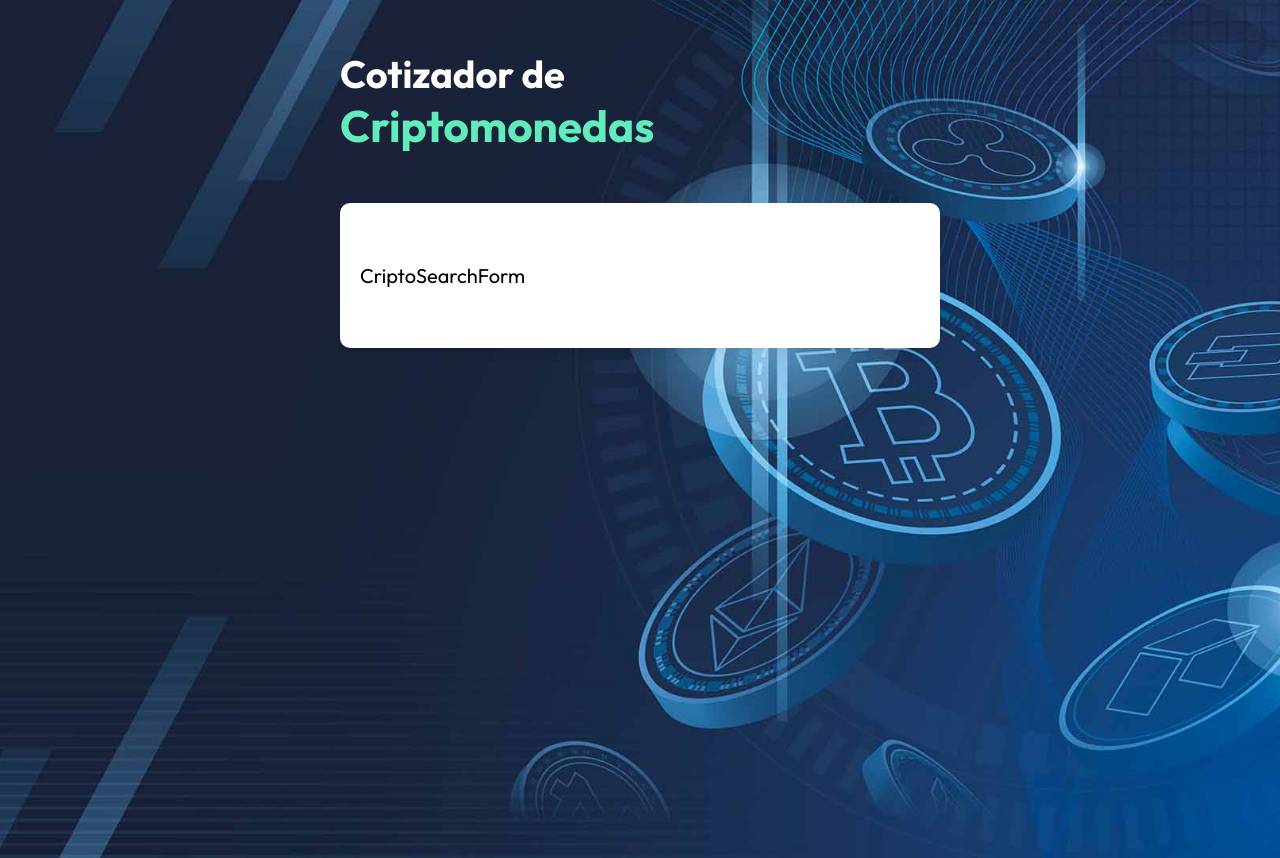
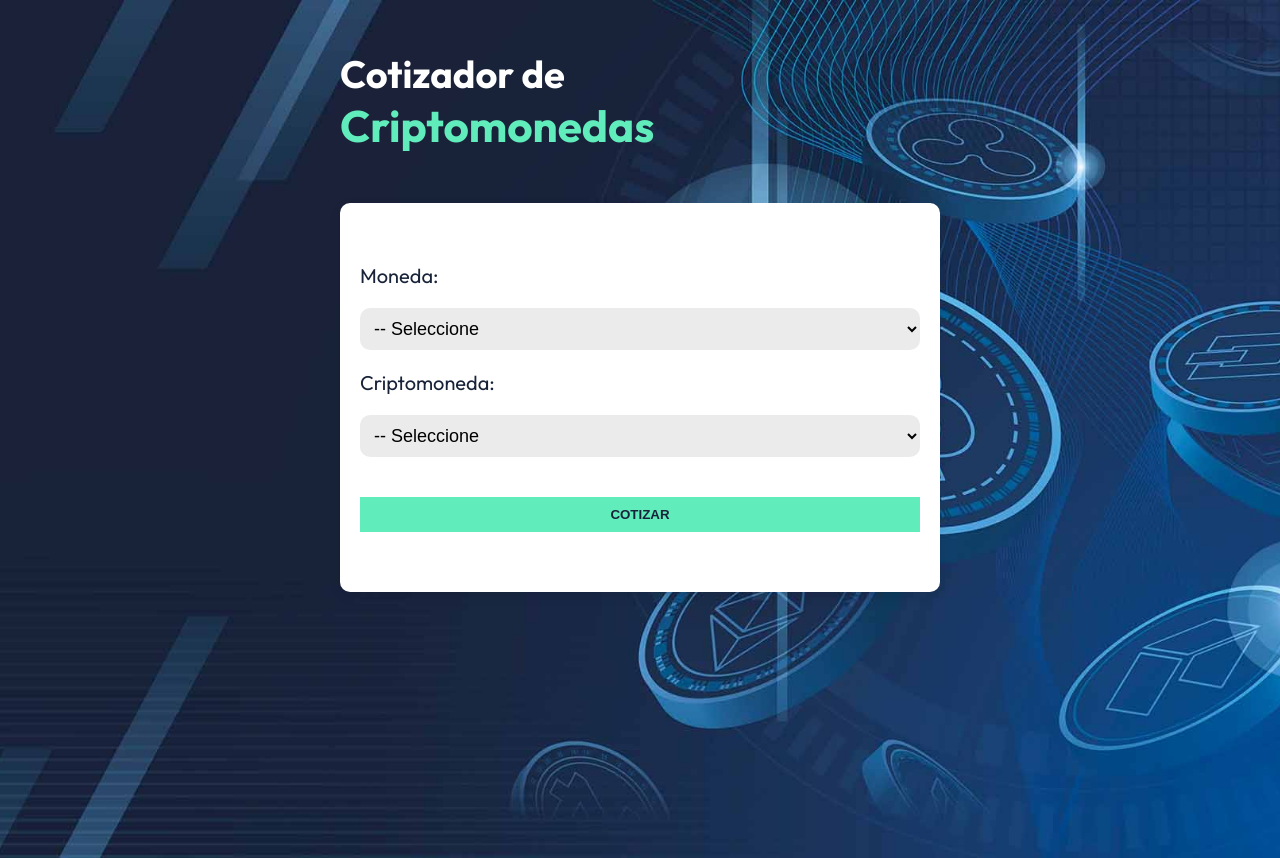
Before and after one commit to Jose-Jaime-Castaneda/cotizador-critptomoneda, a React (Vite) app: page / in a window 1280 px wide. Built offline with nearby package versions, Linux system fonts and the light colour scheme.

Commit message:
Adding styles to the form

```diff
--- a/src/components/CriptoSearchForm.tsx
+++ b/src/components/CriptoSearchForm.tsx
@@ -1,7 +1,21 @@
 export default function CriptoSearchForm() {
     return (
-        <div>
-            CriptoSearchForm
-        </div>
+        <form className="form">
+            <div className="field">
+                <label htmlFor="currency">Moneda:</label>
+                <select name="currency" id="currency">
+                    <option value="">-- Seleccione</option>
+                </select>
+            </div>
+
+            <div className="field">
+                <label htmlFor="criptoCurrency">Criptomoneda:</label>
+                <select name="criptoCurrency" id="criptoCurrency">
+                    <option value="">-- Seleccione</option>
+                </select>
+            </div>
+
+            <input type="submit" value="Cotizar" />
+        </form>
     );
 };
--- a/src/index.css
+++ b/src/index.css
@@ -1,6 +1,6 @@
 :root {
     --white: #fff;
-    --primaty: #61ecbc;
+    --primary: #61ecbc;
     --black: #182339;
 }
 
@@ -33,7 +33,7 @@
 
 .app-title span {
     display: block;
-    color: var(--primaty);
+    color: var(--primary);
     font-size: 4.4rem;
 }
 
@@ -44,3 +44,38 @@
     border-radius: 1rem;
     box-shadow: rgba(0, 0, 0, 0.1) 0px 4px 12px;
 }
+
+.form,
+.field {
+    display: flex;
+    flex-direction: column;
+    gap: 2rem;
+}
+
+.form label {
+    color: var(--black);
+}
+
+.form select {
+    background-color: #ecebeb;
+    border: none;
+    padding: 1rem;
+    border-radius: 1rem;
+    font-size: 1.8rem;
+}
+
+.form [type='submit'] {
+    background-color: var(--primary);
+    color: var(--black);
+    border: none;
+    padding: 1rem;
+    font-weight: 900;
+    cursor: pointer;
+    text-transform: uppercase;
+    margin-top: 2rem;
+    transition: background-color 300ms;
+}
+
+.form [type='submit']:hover {
+    background-color: #0cb387;
+}
```
